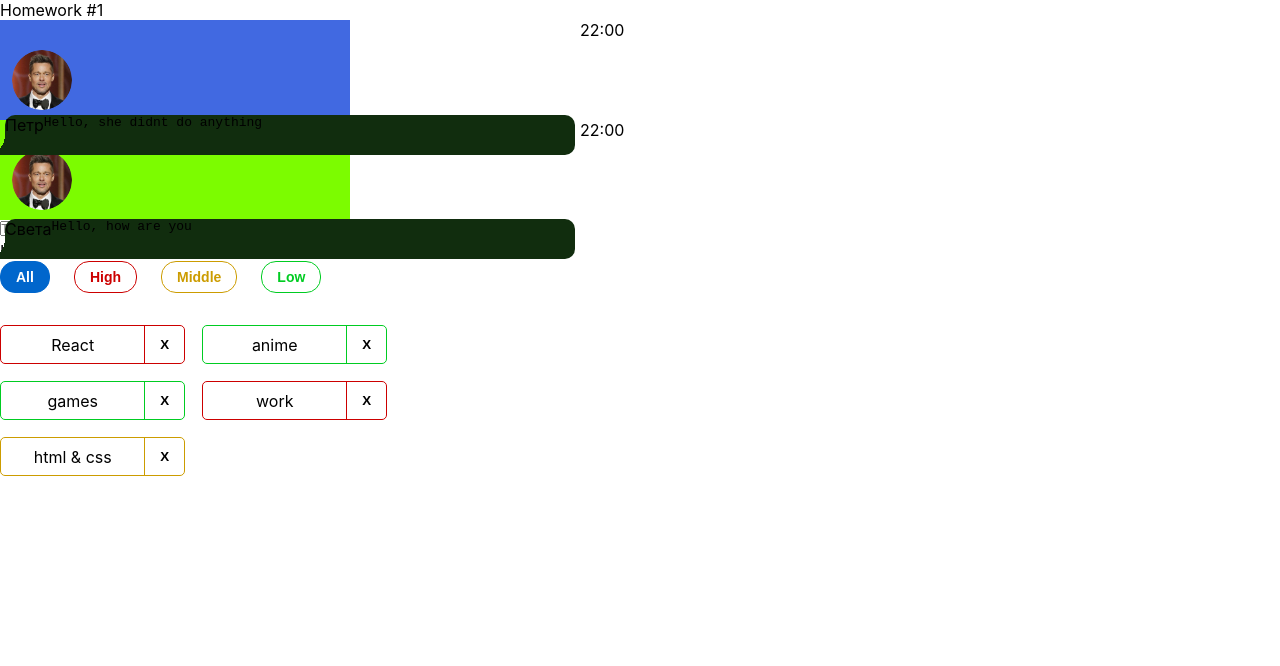
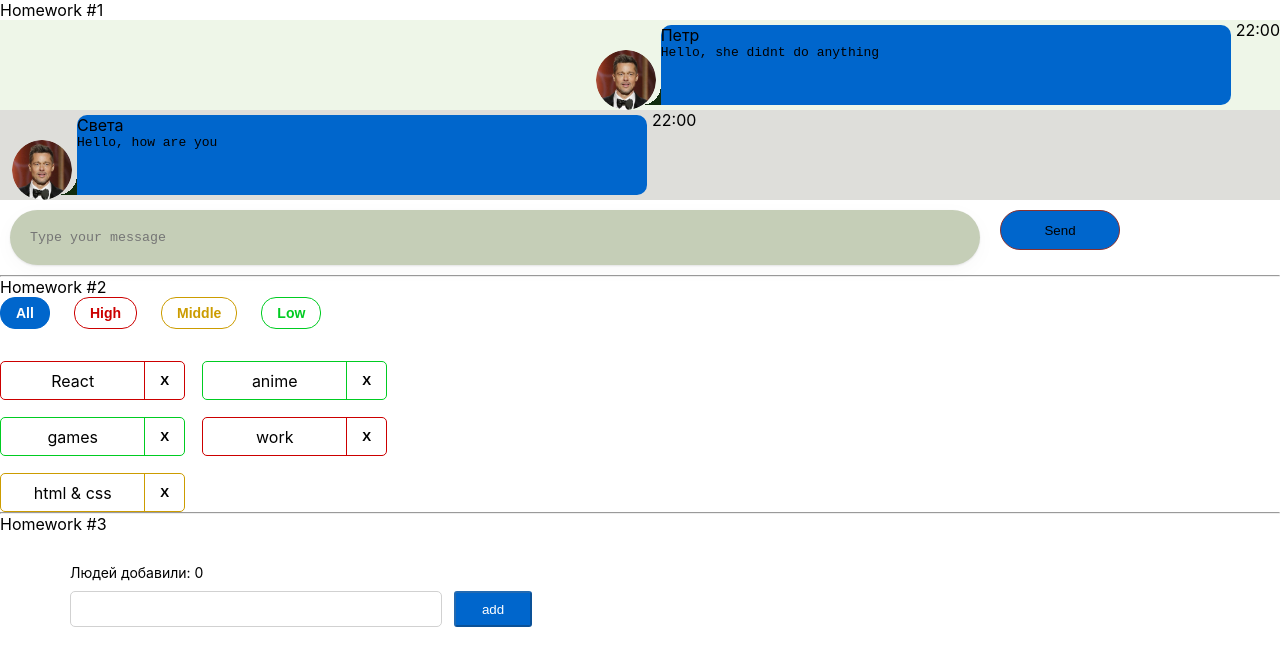
Before and after one commit to ArtemZhurnevich/homeWorkAuto, a React (Create React App) app: page / in a window 1280 px wide. Shown: the top 666 px of the page. Built offline with nearby package versions, Linux system fonts and the light colour scheme.

Commit message:
changed HW1

```diff
--- a/src/s1-main/App.tsx
+++ b/src/s1-main/App.tsx
@@ -2,14 +2,18 @@
 import s from './App.module.css'
 import HW1 from '../s2-homeworks/hw01/HW1'
 import HW2 from "../s2-homeworks/hw02/HW2";
+import HW3 from "../s2-homeworks/hw03/HW3";
 
 function App() {
     return (
         <div className={s.App}>
             <HW1/>
+            <hr/>
             {/*раскомментировать по ходу выполнения*/}
             <HW2/>
-            {/*<HW3/>*/}
+            <hr/>
+
+            <HW3/>
             {/*<HW4/>*/}
 
             {/*при выполнении дз 5 и более - закомментировать здесь дз 1-4, так как они есть внутри дз 5*/}
--- a/src/s2-homeworks/hw01/friend-message/FriendMessage.module.css
+++ b/src/s2-homeworks/hw01/friend-message/FriendMessage.module.css
@@ -1,12 +1,11 @@
 .friendMessage {
     display: flex;
-    background-color: lawngreen;
-    width: 350px;
-    height: 100px;
+    background-color: #dededa;
+
 }
 
 .friendImageAndText {
-
+    display: flex;
 }
 
 .friendImageAndText img {
@@ -18,8 +17,10 @@
 
 .friendText {
     display: flex;
+    flex-direction: column;
     justify-content: flex-start;
-    background-color: #112d0e;
+    background-color: #0066CC
+;
     width: 570px;
     border-radius: 10px 10px 10px 0;
     margin: 5px 5px 5px 5px;
--- a/src/s2-homeworks/hw01/message-sender/MessageSender.module.css
+++ b/src/s2-homeworks/hw01/message-sender/MessageSender.module.css
@@ -1,12 +1,35 @@
 .sendForm {
+    display: flex;
+    /*justify-content: flex-end;*/
+    /*background-color: #cde3bb;*/
+    /*margin: 0 0 10px 0;*/
 
 }
 
 .textarea {
+    /*width: 600px;*/
+    /*height: 200px;*/
+    resize: none;
+    box-shadow: 0px 5px 20px rgba(29, 33, 38, 0.03), 0px 1px 2px rgba(29, 33, 38, 0.1);
 
+    border-radius: 45px;
+    border: none;
+    background-color: #c5ceb7;
+    margin: 10px;
+    padding: 20px;
+    width: 970px;
+    height: 1000px;
+    rows: 10;
+    cols: 45
 }
 
 .button {
+    border-radius: 45px;
+    border: 1px solid #883131;
+    background-color: #0066CC;
+    margin: 10px;
+    width: 120px;
+    height: 40px;
 
 }
 
--- a/src/s2-homeworks/hw01/message/Message.module.css
+++ b/src/s2-homeworks/hw01/message/Message.module.css
@@ -1,17 +1,17 @@
 .message {
     display: flex;
-    background-color: royalblue;
-    width: 350px;
-    height: 100px;
+
+    justify-content: flex-end;
+    background-color: #eef6e8;
+
 }
 
 .imageAndText {
-
+    display: flex;
 }
 
 .imageAndText img {
-    display: flex;
-    justify-content: flex-end;
+
     width: 60px;
     border-radius: 50px;
     margin: 30px 0 0 12px;
@@ -19,8 +19,9 @@
 
 .text {
     display: flex;
+    flex-direction: column;
     align-items: flex-start;
-    background-color: #112d0e;
+    background-color: #0066CC;
     width: 570px;
     border-radius: 10px 10px 10px 0;
     margin: 5px 5px 5px 5px;
@@ -28,7 +29,7 @@
     position: relative;
 }
 
-.text:after {
+.text:before {
     content: "";
     position: absolute;
     bottom: 0;
--- a/src/s2-homeworks/hw03/Greeting.module.css
+++ b/src/s2-homeworks/hw03/Greeting.module.css
@@ -1,22 +1,42 @@
 .greetingForm {
+    padding: 30px 0 200px 70px;
 }
 
 .inputAndButtonContainer {
+    display: flex;
+    align-items: center;
+    padding: 10px 0 20px 0;
 }
 
 .error {
+    color: #CC1439;
 }
 
 .input {
+    height: 36px;
+    width: 372px;
+    border: 1px solid #D1D1D1;
+    border-radius: 5px;
 }
 
 .input:focus {
 }
 
 .errorInput {
+    height: 36px;
+    width: 372px;
+    border: 1px solid #CC1439;
+    border-radius: 5px;
 }
 
 .button {
+    margin-left: 12px;
+    height:36px ;
+    width:78px ;
+    padding: 5px 24px;
+    background: #0066CC;
+    border-radius: 3px;
+    color: white;
 }
 
 .button:focus {
@@ -29,7 +49,15 @@
 }
 
 .text {
+    font-weight: 400;
+    font-size: 14px;
+    line-height: 17px;
+    color: #000000;
 }
 
 .greeting {
+    font-weight: 400;
+    font-size: 14px;
+    line-height: 17px;
+    color: #000000;
 }
--- a/src/s2-homeworks/hw03/Greeting.tsx
+++ b/src/s2-homeworks/hw03/Greeting.tsx
@@ -1,15 +1,16 @@
 import React, {ChangeEvent, KeyboardEvent} from 'react'
 import s from './Greeting.module.css'
+import GreetingContainer, {pureAddUser} from "./GreetingContainer";
 
 type GreetingPropsType = {
-    name: any // need to fix any
-    setNameCallback: any // need to fix any
-    addUser: any // need to fix any
-    onBlur: any // need to fix any
-    onEnter: any // need to fix any
-    error: any // need to fix any
-    totalUsers: any // need to fix any
-    lastUserName?: any // need to fix any
+    name: string // need to fix any
+    setNameCallback: (e: ChangeEvent<HTMLInputElement>)=>void// need to fix any
+    addUser: ()=>void // need to fix any
+    onBlur: ()=>void // need to fix any
+    onEnter: (e: any)=>void // need to fix any
+    error: string // need to fix any
+    totalUsers: number // need to fix any
+    lastUserName?: string // need to fix any
 }
 
 // презентационная компонента (для верстальщика)
@@ -25,7 +26,7 @@
         lastUserName,
     } // деструктуризация пропсов
 ) => {
-    const inputClass = s.errorInput // need to fix with (?:)
+    const inputClass = error ? s.errorInput : s.input // need to fix with (? s.errorInput : s.input)
 
     return (
         <div id={'hw3-form'} className={s.greetingForm}>
@@ -54,6 +55,11 @@
                 <button
                     id={'hw3-button'}
                     onClick={addUser}
+                    // ДАВАЙТЕ ПРОСЛЕДИМ БОЕВОЙ ПУТЬ addUser:
+                    // ОТСЮДА ОН ВСПЛЫВЕТ В КОМПОНЕНТЕ GreetingContainer И ВЫЗОВЕТ pureAddUser->
+                    // А В pureAddUser ЛИБО ВЫДАСТ ОШИБКУ (ЕСЛИ ПУСТОЙ name) ИЛИ ЗАПУТСИТ addUserCallback->
+                    // КОТОРЫЙ ВСПЛЫВЕТ В КОМПОНЕНТЕ <HW3/> И ВЫЗОВЕТ pureAddUserCallback->
+                    // КОТОРЫЙ СОЗДАСТ НОВЫЙ ОБЪЕКТ И ЗАСЕТАЕТ ЕГО В users НЕ ПОТЕРЯВ И СТАРЫХ ЮЗЕРОВ
                     className={s.button}
                     disabled={!name.trim()}
                 >
--- a/src/s2-homeworks/hw03/GreetingContainer.tsx
+++ b/src/s2-homeworks/hw03/GreetingContainer.tsx
@@ -1,20 +1,34 @@
 import React, { ChangeEvent, KeyboardEvent, useState } from 'react'
 import Greeting from './Greeting'
 import { UserType } from './HW3'
+import {Simulate} from "react-dom/test-utils";
+import error = Simulate.error;
 
 type GreetingContainerPropsType = {
-    users: any // need to fix any
-    addUserCallback: any // need to fix any
+    users: Array<UserType> // need to fix any
+    addUserCallback: (name: string)=>void // need to fix any
 }
 
-export const pureAddUser = (name: any, setError: any, setName: any, addUserCallback: any) => {
-    // если имя пустое - показать ошибку, иначе - добавить юзера и очистить инпут
+export const pureAddUser = (name: string, setError: (error: string) => void, setName: (name: string) => void, addUserCallback:(name: string)=>void) => {
+    if (name.trim()===''){
+        setError('Ошибка! Введите имя!')
+    } else {addUserCallback(name); setName('')}
+    // если имя пустое - показать ошибку: setError('Ошибка! Введите имя!'),
+    // иначе - добавить юзера при помощи addUserCallback и очистить инпут засетав ''
+    // проверить на пустоту можно при помощи метода trim(). К примеру: name.trim() !== ''
+    // УСЛИ НЕ БУДЕТ ПОЛУЧАТЬСЯ, НЕ РАССТРАИВАЙСЯ. НА ЧЕТВЕРТОМ ЗАНЯТИИ ПО ТУДУЛИСТУ НАУЧИМ), НО ВСЕ ТАКИ ПОПЫТАЙСЯ))
 }
 
-export const pureOnBlur = (name: any, setError: any) => { // если имя пустое - показать ошибку
+export const pureOnBlur = (name: string, setError: (error: string) => void) => {
+    return name.trim()==='' && setError('Ошибка! Введите имя!')
+
+    // если имя пустое - показать ошибку
 }
 
-export const pureOnEnter = (e: any, addUser: any) => { // если нажата кнопка Enter - добавить
+export const pureOnEnter = (e: KeyboardEvent<HTMLInputElement>, addUser: ()=>void) => {
+
+   return e.key==='Enter' && addUser()
+    // если нажата кнопка Enter - добавить
 }
 
 // более простой и понятный для новичков
@@ -26,28 +40,35 @@
     addUserCallback,
 }) => {
     // деструктуризация пропсов
-    const [name, setName] = useState<any>('') // need to fix any
-    const [error, setError] = useState<any>('') // need to fix any
+    const [name, setName] = useState<string>('') // need to fix any
+    const [error, setError] = useState<string>('') // need to fix any
 
-    const setNameCallback = (e: any) => { // need to fix any
-        setName('some name') // need to fix
+    const setNameCallback = (e: ChangeEvent<HTMLInputElement>) => { // need to fix any
+        setName(e.currentTarget.value) // need to fix
 
         error && setError('')
     }
     const addUser = () => {
+        // это всего лишь функция стрелочник- она всего лишь получает
+        //сигнали из компоненты <Greeting/> и вызывает pureAddUser (с кучей аргументов)
+        // ЗДЕСЬ НИЧЕГО ПИСАТЬ НЕ НУЖНО-ВСЕ ОК
+
         pureAddUser(name, setError, setName, addUserCallback)
     }
 
     const onBlur = () => {
+        // все тоже самое, что и в addUser -функция стрелочник
+        // всего лишь получает сигнали из компоненты <Greeting/> и вызывает pureOnBlur (с кучкой аргументов)
         pureOnBlur(name, setError)
     }
 
     const onEnter = (e: any) => {
+        // и здесь все тоже самое...)
         pureOnEnter(e, addUser)
     }
 
-    const totalUsers = 0 // need to fix
-    const lastUserName = 'some name' // need to fix
+    const totalUsers = users.length // need to fix
+    const lastUserName = users.length>0 ? users[length-1].name : '' // need to fix
 
     return (
         <Greeting
--- a/src/s2-homeworks/hw03/HW3.tsx
+++ b/src/s2-homeworks/hw03/HW3.tsx
@@ -19,20 +19,26 @@
 
 // types
 export type UserType = {
-    _id: any // need to fix any
-    name: any // need to fix any
+    _id: string // need to fix any
+    name: string // need to fix any
 }
 
-export const pureAddUserCallback = (name: any, setUsers: any, users: any) => { // need to fix any
-    const user = { // need to fix
+export const pureAddUserCallback = (name: string, setUsers: (users: Array<UserType>)=>void, users: Array<UserType>) => { // need to fix any
+    const user: UserType = {
+        _id: v1(),
+        name: name
+        // need to fix
+        // нужно создать новый объект соответствующий типу UserType
+        // и не забыть   сгенеририовать _id и вставить пришедший в функцию name
     }
     setUsers([...users, user])
+    //засетайЮзеров([...старые users, и наш новый user])
 }
 
 const HW3 = () => {
-    const [users, setUsers] = useState<any>([]) // need to fix any
+    const [users, setUsers] = useState<Array<UserType>>([]) // need to fix any
 
-    const addUserCallback = (name: any) => { // need to fix any
+    const addUserCallback = (name: string) => { // need to fix any
         pureAddUserCallback(name, setUsers, users)
     }
 
```
